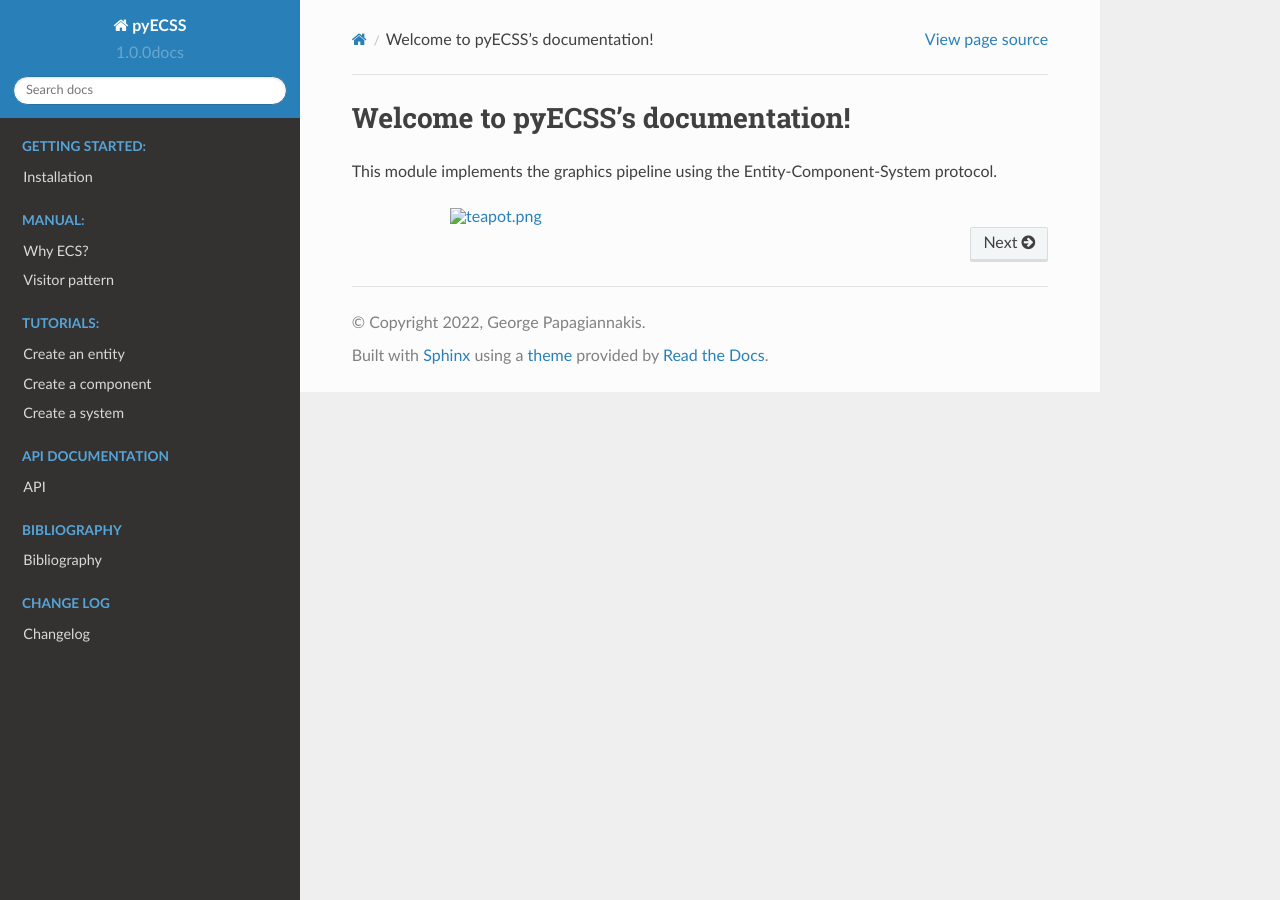
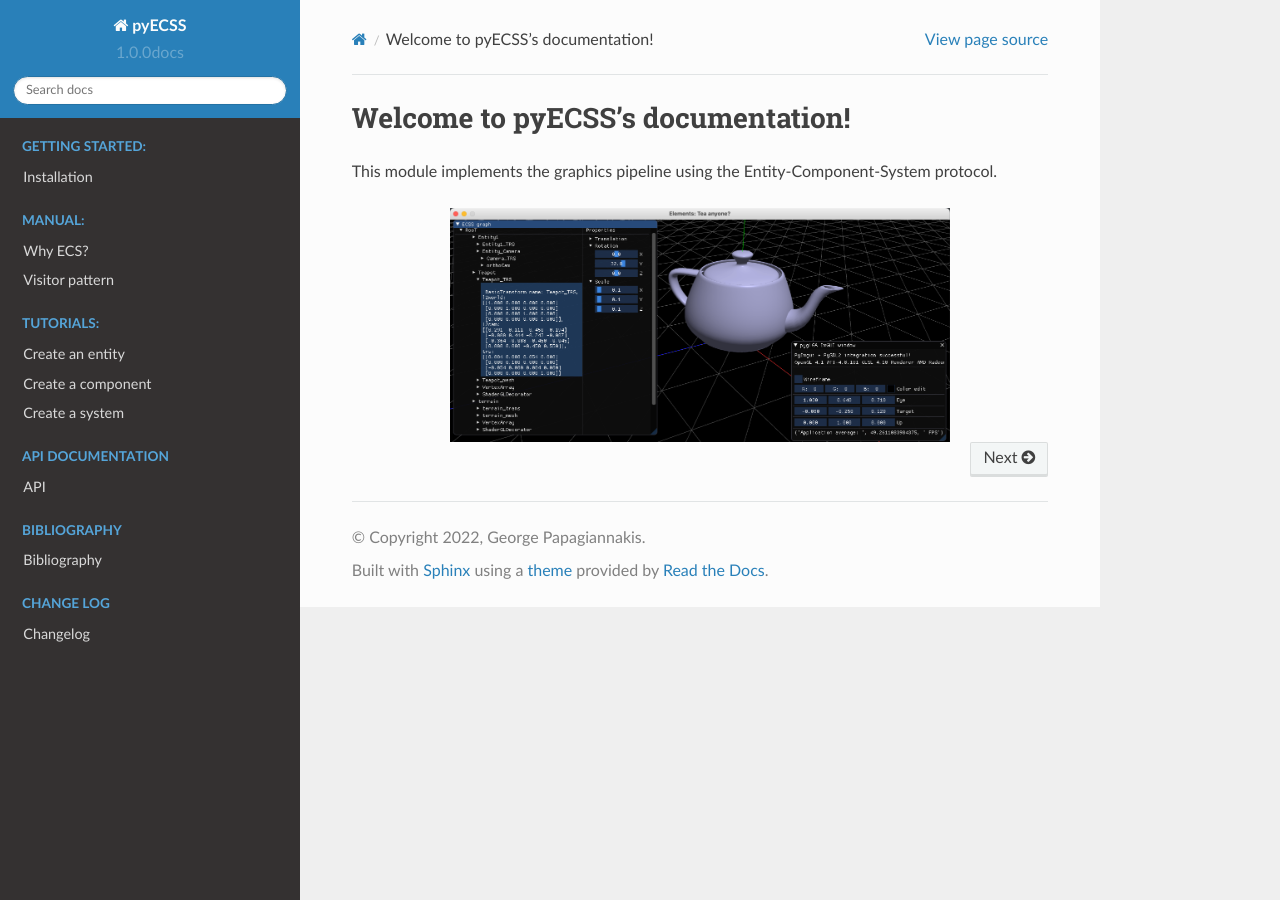
Before and after one commit to papagiannakis/pyECSS, a Sphinx documentation site: the page built from docs/source/index.rst, in a window 1280 px wide. Built offline with Sphinx 7.4.7 and the Read the Docs theme 2.0.0, drawn with Linux system fonts in a browser that asks for light colours.

Commit message:
Fix image not importing

```diff
--- a/docs/source/index.rst
+++ b/docs/source/index.rst
@@ -15,7 +15,7 @@
 .. .. autofunction:: pyECSS.utilities.quaternion
 
 
-.. image:: teapot.png
+.. image:: _static/teapot.png
     :width: 500 px
     :align: center
 
```
